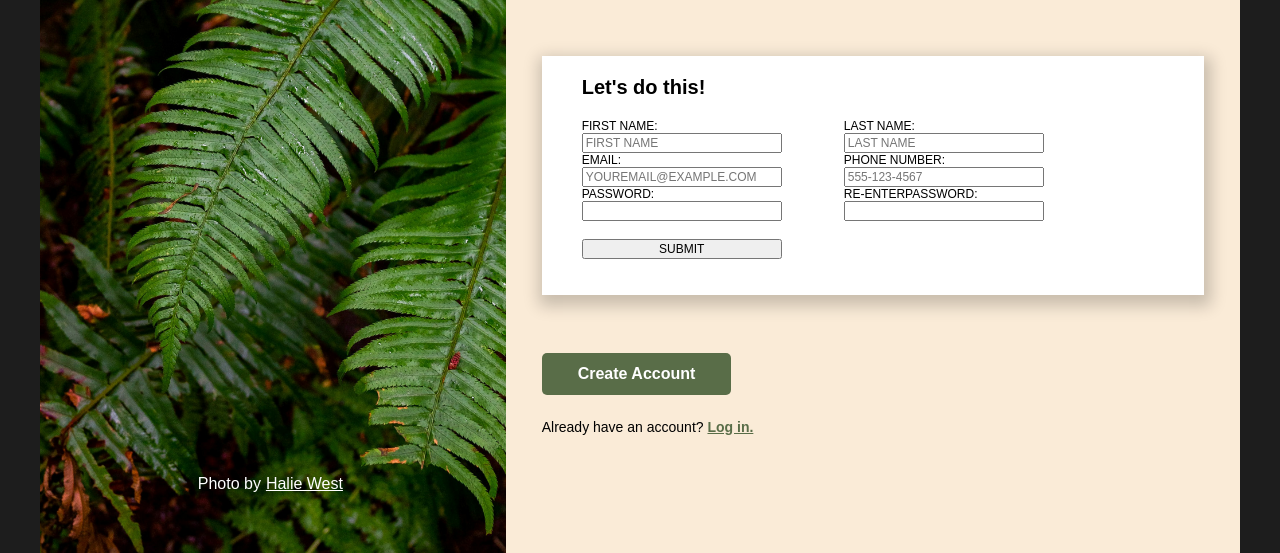
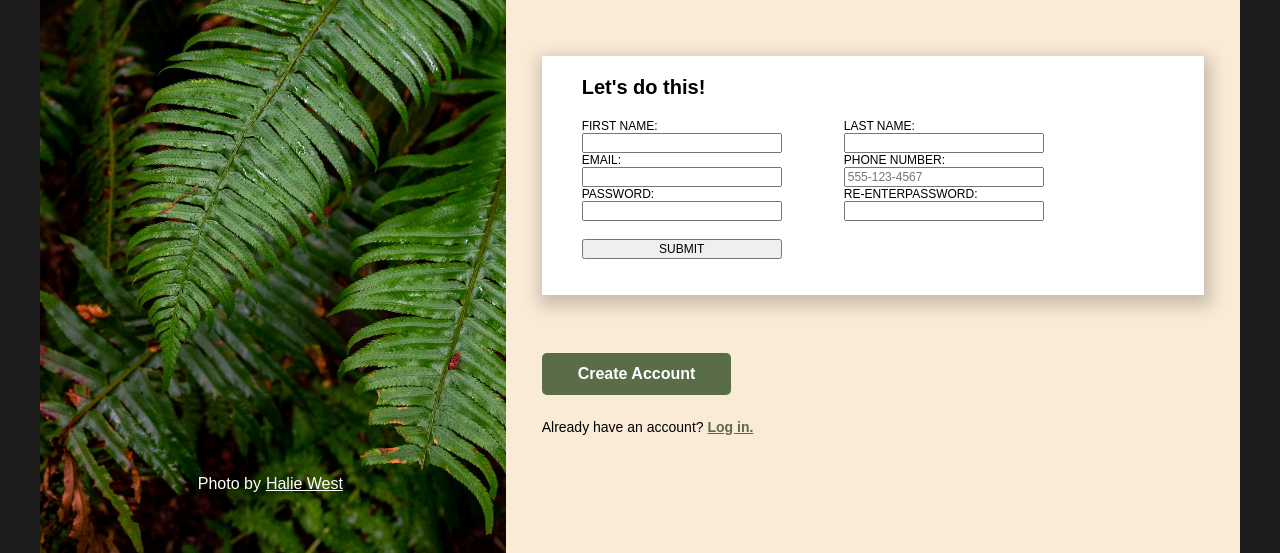
Before and after one commit to brebierod/signup-form, a plain HTML site: page index.html in a window 1280 px wide. Shown: the part 247-800 px from the top of the page. Drawn offline with Linux system fonts and the light colour scheme.

Commit message:
Remove placeholders and form action

```diff
--- a/index.html
+++ b/index.html
@@ -24,22 +24,21 @@
             </div>
             <div id="form">
                 <h2>Let's do this!</h2>
-                <form action="/action.php" method="post">
+                <form action="">
                     <div class="inputs">
                         <div class="input-col">
                             <label for="first-name" class="form-label">First
                                 Name:</label>
-                            <input name="first-name" type="text" class="form-input" id="first-name"
-                                placeholder="First Name">
+                            <input name="first-name" type="text" class="form-input" id="first-name">
                             <label for="email" class="form-label">Email:</label>
-                            <input name="email" type="email" class="form-input" placeholder="youremail@example.com">
+                            <input name="email" type="email" class="form-input">
                             <label for="password1" class="form-label">Password:</label>
                             <input name="password1" type="password">
                         </div>
                         <div class="input-col">
                             <label for="last-name" class="form-label">Last
                                 Name:</label>
-                            <input name="last-name" class="form-input" placeholder="Last Name">
+                            <input name="last-name" class="form-input">
                             <label for="phone" class="form-label">Phone Number:</label>
                             <input name="phone" type="tel" class="form-input" min="10" max="10"
                                 placeholder="555-123-4567">
```
